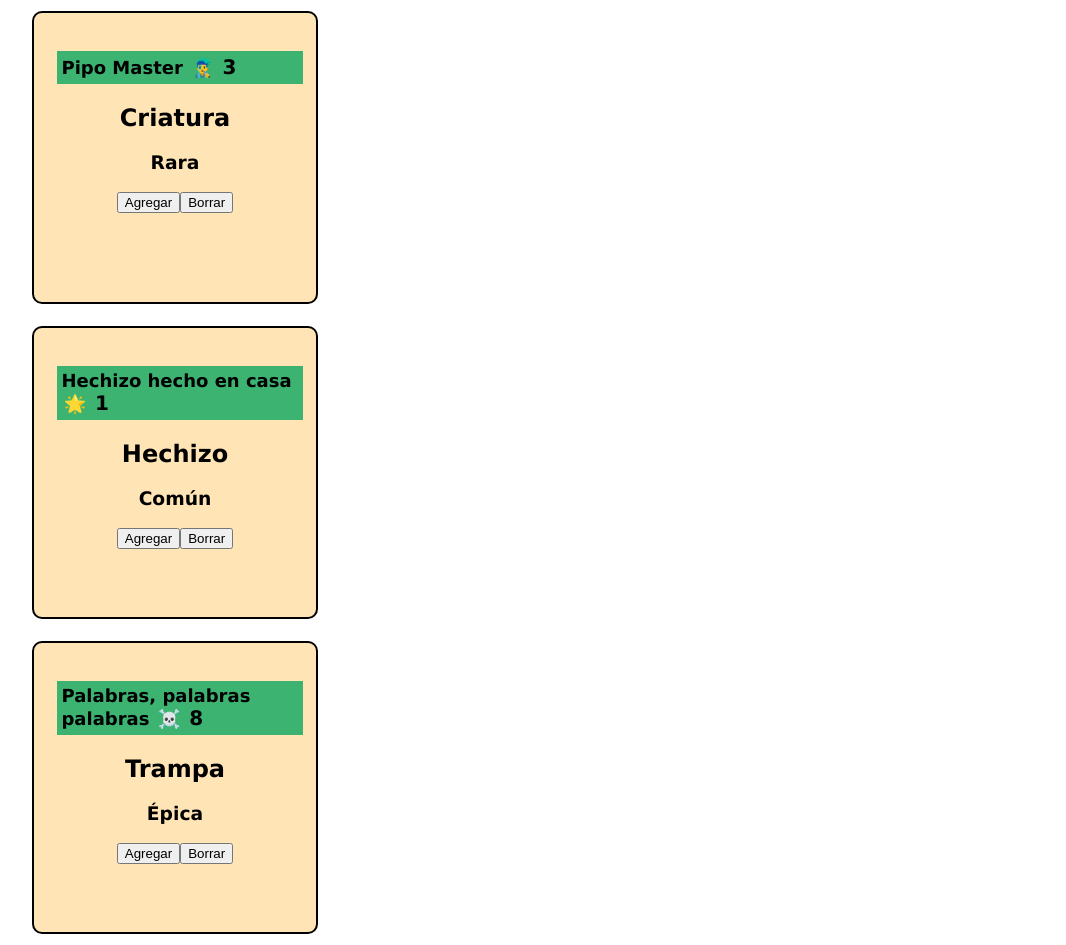
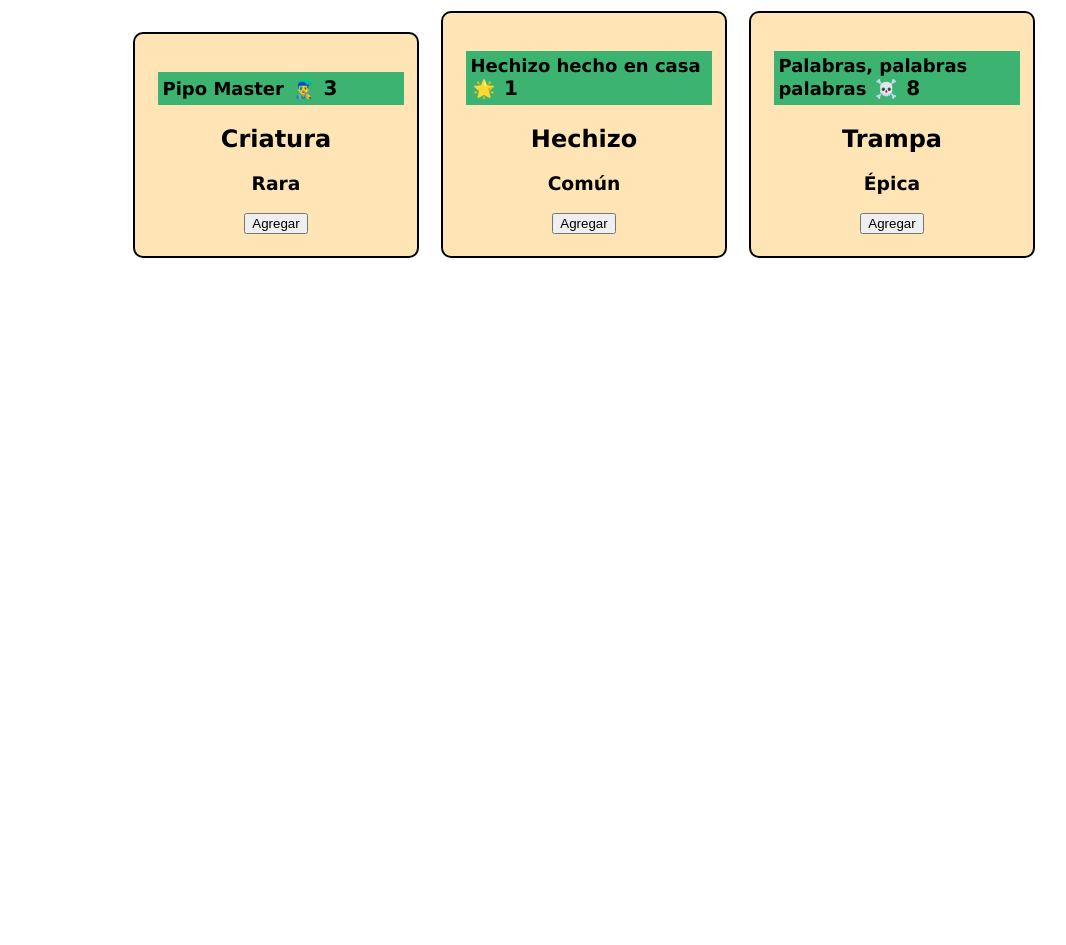
Before and after one commit to fernandakauak/tcgmaker, a Vue app: page / in a window 1280 px wide. Shown: the whole page, without its empty margins (56-1122 px from the left). After the commit the page ends 800 px from the top, so only its background shows below. Built offline with nearby package versions, Linux system fonts and the light colour scheme.

Commit message:
Se está implementando agregar carta

```diff
--- a/src/components/CartaMazo.vue
+++ b/src/components/CartaMazo.vue
@@ -1,28 +1,27 @@
 <script setup>
-    import { ref, computed } from 'vue';
+    import { ref, reactive, computed } from 'vue';
 
     const props = defineProps({
         card: { type: Object, required: true }
     });
 
-    const emit = defineEmits(['ajustar', 'eliminar']);
+    const emit = defineEmits(['ajustar', 'eliminar', 'agregar']);
     //const ajustar = ()=> emit('ajustar', props.card.id); //comprobar
     const borrar = ()=> emit('eliminar', props.card.id);
+    const sumar = ()=> emit('agregar', props.card.id);
+
 </script>
 
 <template>
-    <section>
-        <div class="carta">
-            <h1> {{ card.nombre }} <span>{{ card.emoji }}</span> <strong>{{ card.coste }}</strong></h1>
+    <div class="carta">
+            <h1>{{ card.nombre }} <span>{{ card.emoji }}</span> <strong>{{ card.coste }}</strong></h1>
             <h2>{{ card.tipo }}</h2>
             <h3>{{ card.rareza }}</h3>
-            <button class="btn">Agregar</button>
-            <button class="btn" @click="borrar">Borrar</button>
+            <button class="btn" @click="sumar">Agregar</button>
         </div>
-    </section>
 </template>
 
-<style>
+<style scoped>
     section {
         width: 100%;
         height: 315px;
--- a/src/components/PanelMazo.vue
+++ b/src/components/PanelMazo.vue
@@ -1,7 +1,11 @@
 <script setup>
-    import { ref, computed } from 'vue';
+    import { ref, reactive, computed } from 'vue';
     import CartaMazo from './CartaMazo.vue';
     import StatsMazo from './StatsMazo.vue';
+
+    const mazo = reactive({
+        cartas: []
+    });
 
     const cartasDisp = ref([
         { id: 0, nombre: "Pipo Master", emoji: "👨‍🎤", tipo: "Criatura", coste: 3, rareza: "Rara" },
@@ -9,26 +13,36 @@
         { id: 2, nombre: "Palabras, palabras palabras", emoji: "☠️", tipo: "Trampa", coste: 8, rareza: "Épica" }
     ]);
 
-    /*function ajustarCarta(id) {
-        const c = tareas.value.find(crd => crd.id === id);
-        if (c) c.hecha = !c.hecha;
-    }*/
-
     function borrarCarta(id) {
         cartasDisp.value = cartasDisp.value.filter(crd => crd.id !== id)
-    }
+    };
+
+    function agregarCarta(elegida) {
+        const existe = cartas.find(disponible => disponible.id === elegida.id)
+        if (existe) {
+            existe.cantidad++
+        } else {
+            cartas.push({ ...elegida, cantidad: 1 })
+        }
+    };
 
 </script>
 
 <template>
-    <CartaMazo
-        v-for="carta in cartasDisp"
-        :key="carta.id"
-        :card="carta"
+    <StatsMazo
+        v-for="parte in mazo.cartas"
+        :key="parte.id"
+        :card="parte"
         @eliminar="borrarCarta"
     />
-    <StatsMazo />
-
+    <section>
+        <CartaMazo
+            v-for="carta in cartasDisp"
+            :key="carta.id"
+            :card="carta"
+            @sumar="agregarCarta"
+        />
+    </section>
 </template>
 
 <style></style>
--- a/src/components/StatsMazo.vue
+++ b/src/components/StatsMazo.vue
@@ -1,5 +1,22 @@
-<script setup></script>
+<script setup>
+    import { ref, reactive, computed } from 'vue';
 
-<template></template>
+    const props = defineProps({
+        card: { type: Object, required: true }
+    });
+
+    const emit = defineEmits(['ajustar', 'eliminar', 'agregar']);
+    //const ajustar = ()=> emit('ajustar', props.card.id); //comprobar
+    const borrar = ()=> emit('eliminar', props.card.id);
+    const sumar = ()=> emit('agregar', props.card.id);
+</script>
+
+<template>
+    <p v-if="card.length === 0" key="empty">No hay cartas en tu baraja. ¡Prueba agregando una!</p>
+
+    <div v-else key="card">
+        <h3 v-for="card in mazo.cartas" :key="card.id">{{ card.nombre }} <span>{{ card.emoji }}</span> <strong>{{ card.coste }}</strong> {{ card.tipo }} - {{ card.rareza }} <button class="btn" @click="borrar">Borrar</button></h3>
+    </div>
+</template>
 
 <style></style>
```
